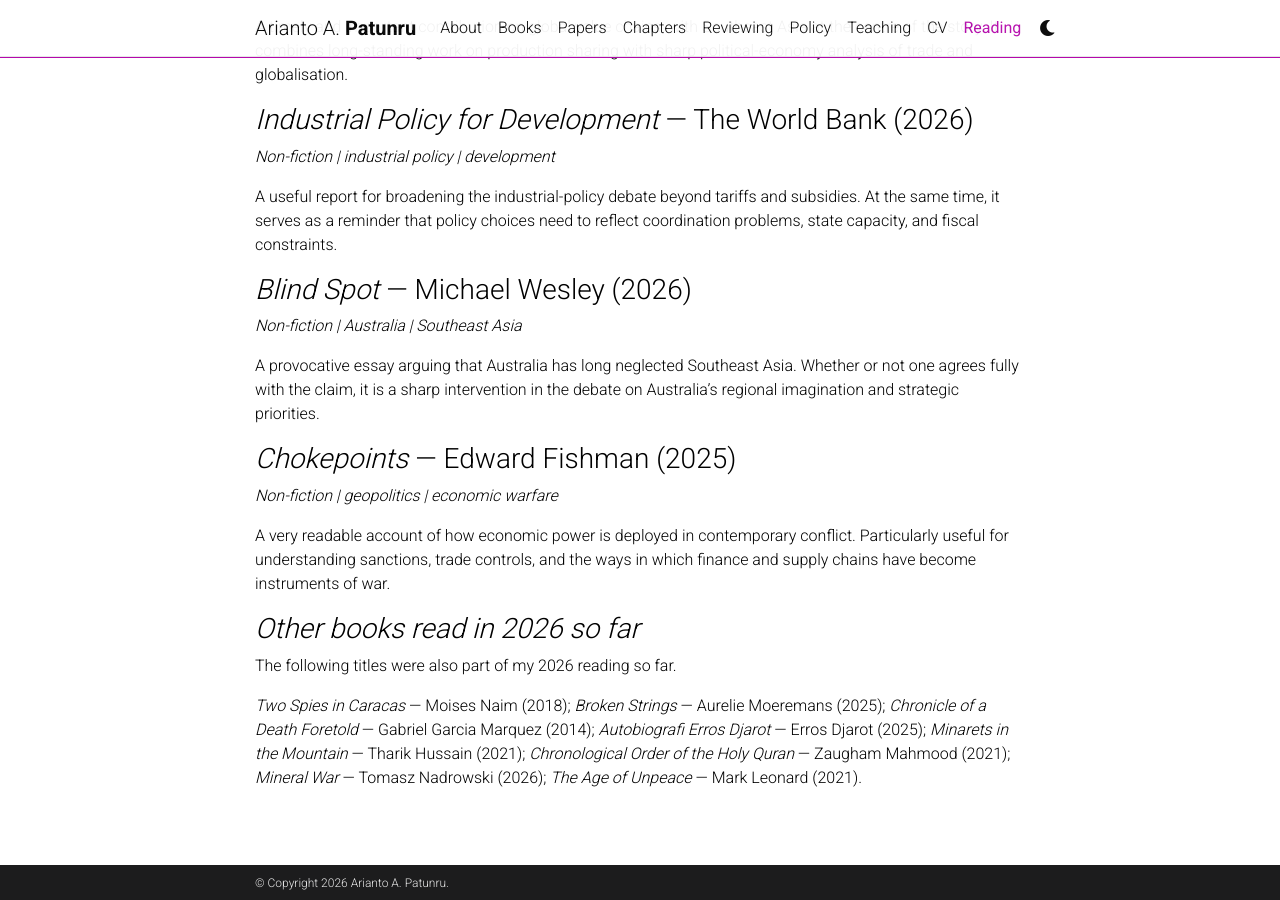
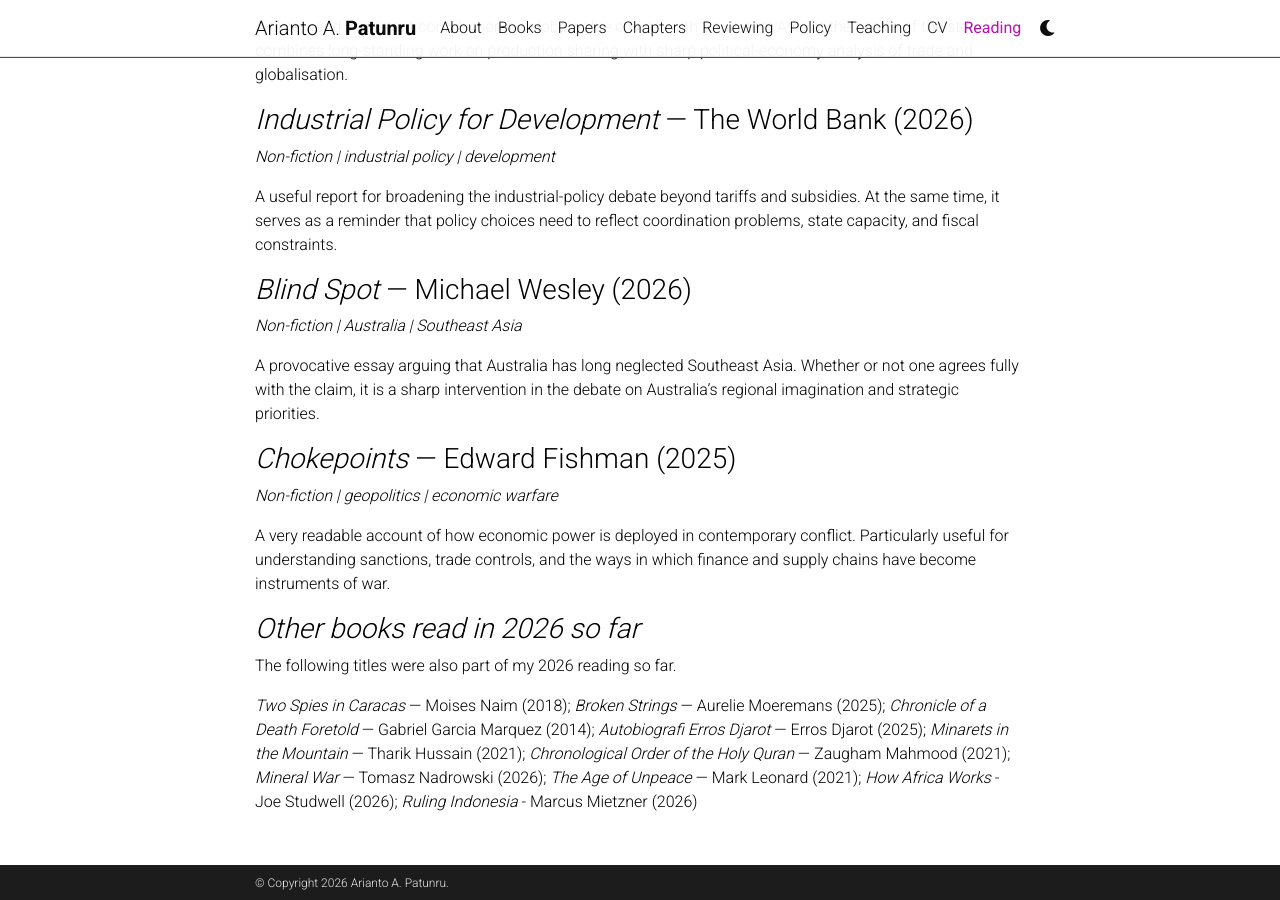
Before and after one commit to patunru/patunru.github.io, a Jekyll site: the page built from _pages/reading.md, in a window 1280 px wide and 900 px high, scrolled down 1157 px. Built offline with Jekyll 4.4.1, drawn with Linux system fonts in a browser that asks for light colours; comment, search, counter and statistics services are not loaded; a style sheet for code colours, icons or effects is not loaded.

Commit message:
Update reading.md

```diff
--- a/_pages/reading.md
+++ b/_pages/reading.md
@@ -62,4 +62,4 @@ A very readable account of how economic power is deployed in contemporary confli
 
 The following titles were also part of my 2026 reading so far.
 
-*Two Spies in Caracas* — Moises Naim (2018); *Broken Strings* — Aurelie Moeremans (2025); *Chronicle of a Death Foretold* — Gabriel Garcia Marquez (2014); *Autobiografi Erros Djarot* — Erros Djarot (2025); *Minarets in the Mountain* — Tharik Hussain (2021); *Chronological Order of the Holy Quran* — Zaugham Mahmood (2021); *Mineral War* — Tomasz Nadrowski (2026); *The Age of Unpeace* — Mark Leonard (2021).
+*Two Spies in Caracas* — Moises Naim (2018); *Broken Strings* — Aurelie Moeremans (2025); *Chronicle of a Death Foretold* — Gabriel Garcia Marquez (2014); *Autobiografi Erros Djarot* — Erros Djarot (2025); *Minarets in the Mountain* — Tharik Hussain (2021); *Chronological Order of the Holy Quran* — Zaugham Mahmood (2021); *Mineral War* — Tomasz Nadrowski (2026); *The Age of Unpeace* — Mark Leonard (2021); *How Africa Works* - Joe Studwell (2026); *Ruling Indonesia* - Marcus Mietzner (2026)
```
